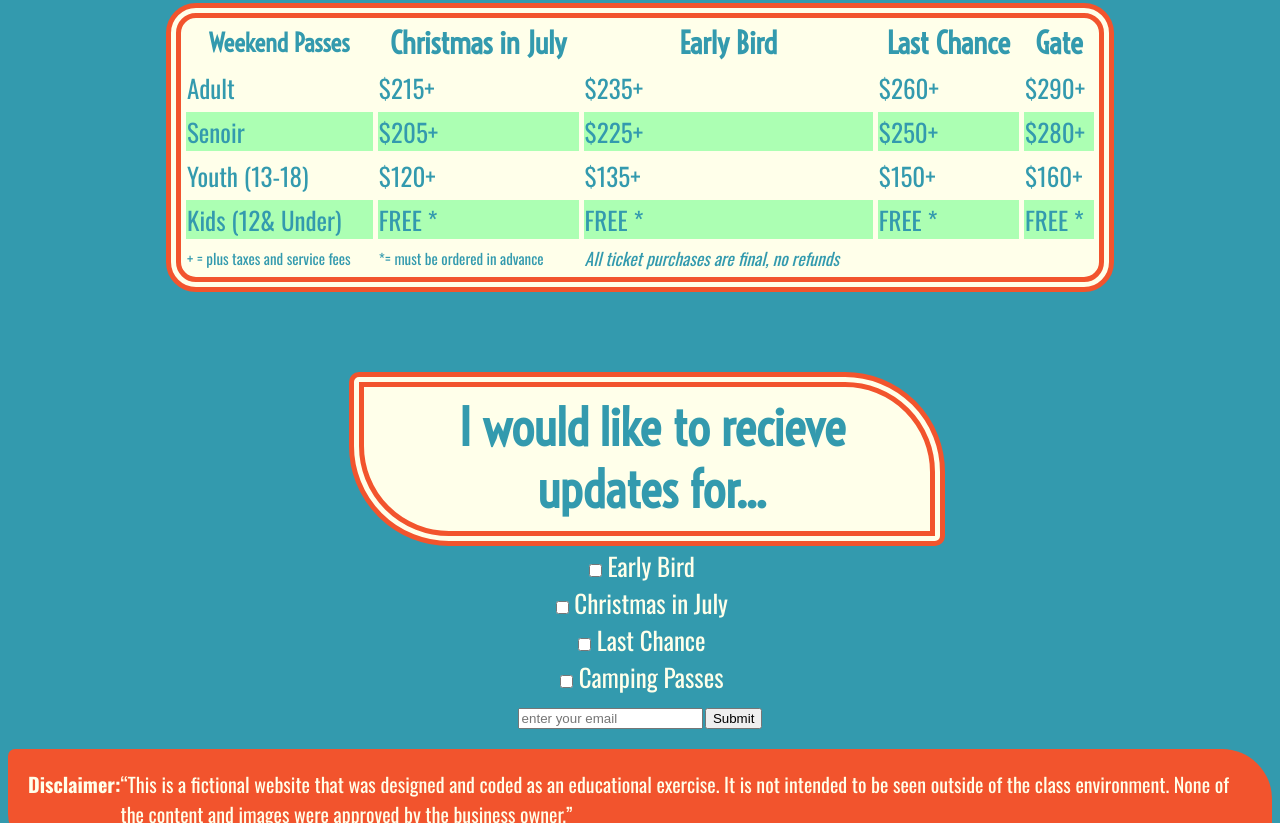
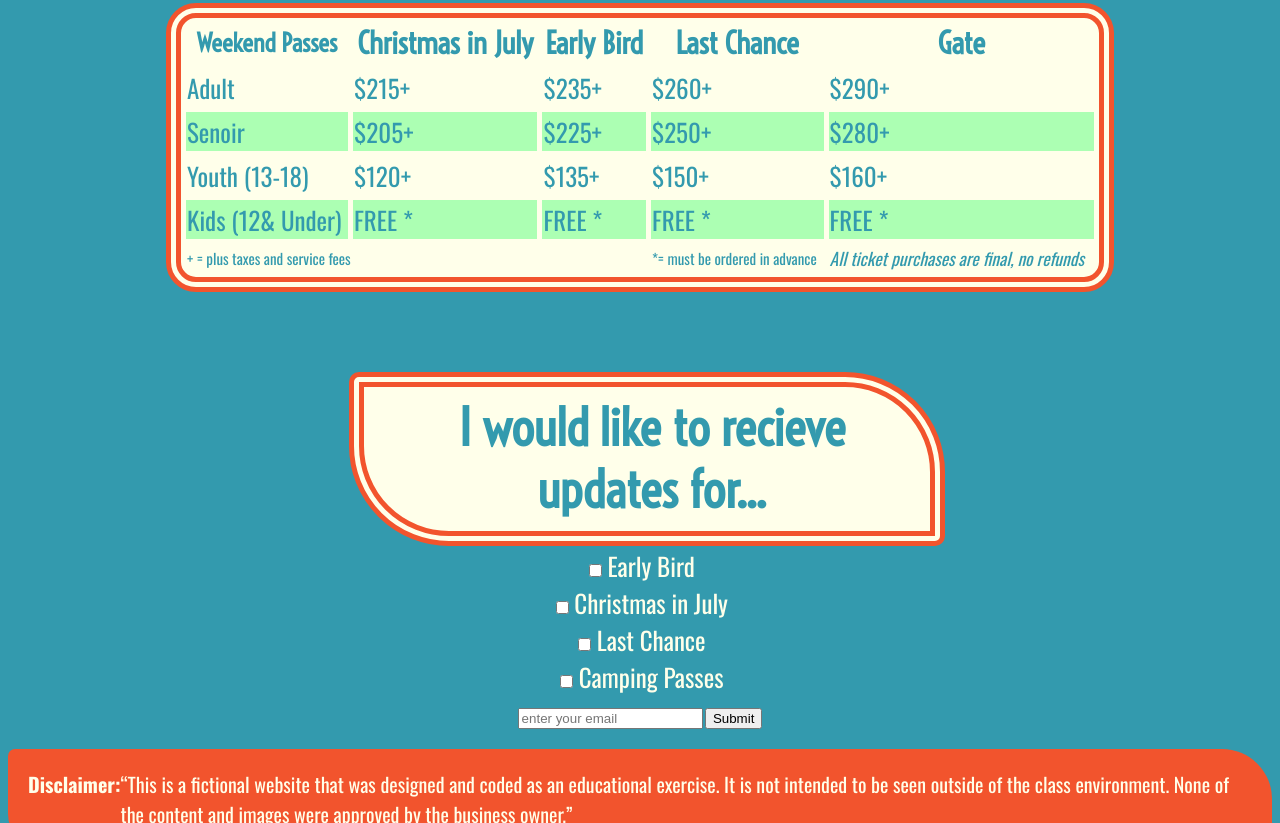
Before and after one commit to nic-dgl103-f23-dlu1/project-sChesleyCarter, a plain HTML site: page Final Project website/SC Carter Website Finaln HTML:CSS/festivalpasses.html in a window 1280 px wide. Shown: the part 2243-3066 px from the top of the page. Drawn offline with nearby package versions, Linux system fonts and the light colour scheme.

Commit message:
fixed table column overflow
added colspan to fix the column overflow on the table in festival passes page... things you come up with after you turn in for the night
now we're 100% clean on the html validator

```diff
--- a/Final Project website/SC Carter Website Finaln HTML:CSS/festivalpasses.html
+++ b/Final Project website/SC Carter Website Finaln HTML:CSS/festivalpasses.html
@@ -120,7 +120,7 @@
     </tbody>
     <tfoot>
         <tr>
-            <td class="additionalinfo">+ = plus taxes and service fees</td>
+            <td class="additionalinfo" colspan="3">+ = plus taxes and service fees</td>
             <td class="additionalinfo">*= must be ordered in advance</td>
             <td class="norefunds"><i>All ticket purchases are final, no refunds</i></td>
         </tr>
```
Also changed, not shown: final validators/festival passes page validator.png.
